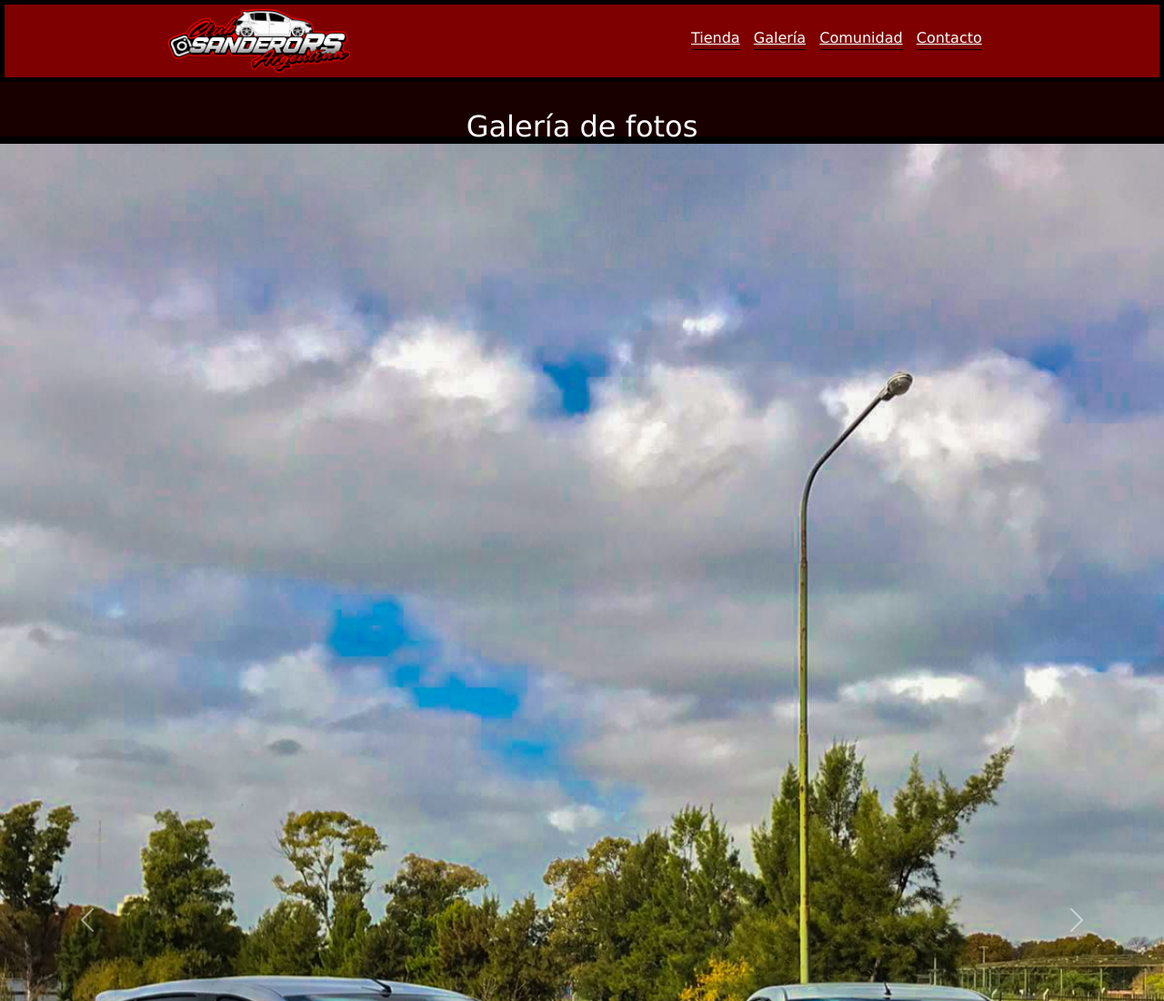
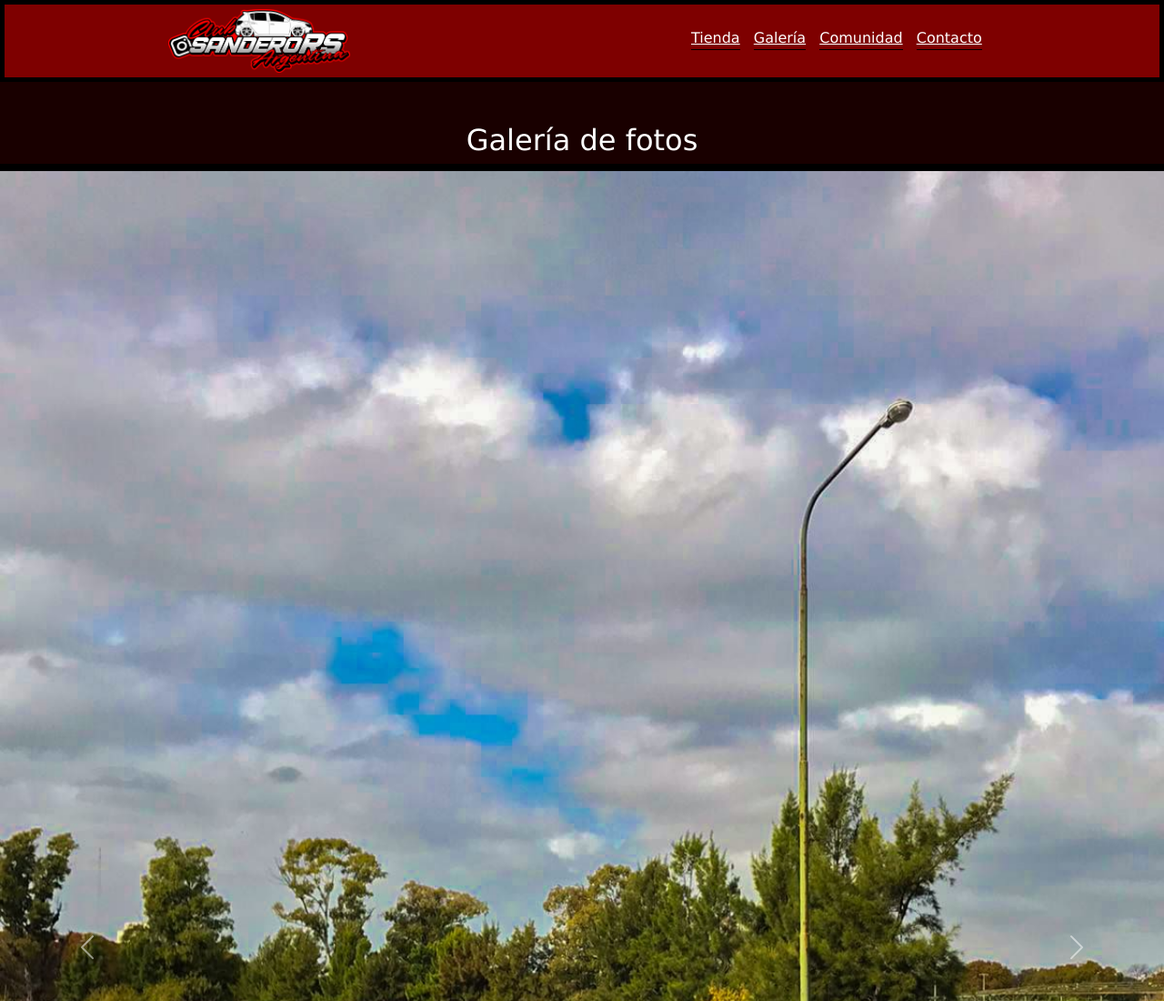
Before and after one commit to MartinAtemian/PreEntrega2-Atemian, a plain HTML site: page pages/galeria.html in a window 1280 px wide. Shown: the top 1100 px of the page at 91% size. Drawn offline with nearby package versions, Linux system fonts and the light colour scheme.

Commit message:
realicé cambios en el idex, carousel y títulos

```diff
--- a/css/style.css
+++ b/css/style.css
@@ -78,7 +78,7 @@ header{
     align-content: center;
     text-align: center;
 }
-/* .fotos-principales{
+.fotos-principales{
     background-color: none;
     margin: 5px;
     display: flex;
@@ -95,13 +95,13 @@ header{
 }
 #foto3{
     width: 500px;
-} */
+}
 
 /* GALERÍA */
 h2{
     background-color: rgb(25, 0, 0);
     color: white;
-    padding: 30px;
+    padding: 45px;
     height: 50px;
     font-family: Verdana, Geneva, Tahoma, sans-serif;
     font-size: xx-large;
```
